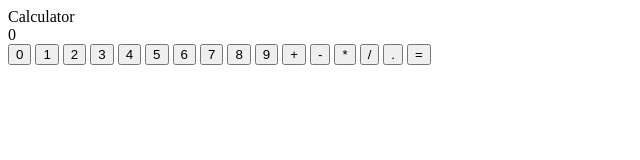
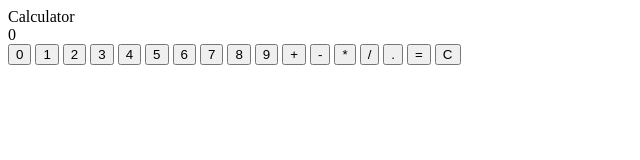
Before and after one commit to nattetamakloe/Calculator, a plain HTML site: page index.html in a window 1280 px wide. Shown: the full height of the page, 0-640 px from the left. Drawn offline with Linux system fonts and the light colour scheme.

Commit message:
Add clear button

```diff
--- a/index.html
+++ b/index.html
@@ -31,6 +31,7 @@
 
             <button class="button" data-value=".">.</button>
             <button class="button" data-action="equals">=</button>
+            <button class="button" data-action="clear">C</button>
         </div>
     </div>
     <script src="script.js"></script>
```
